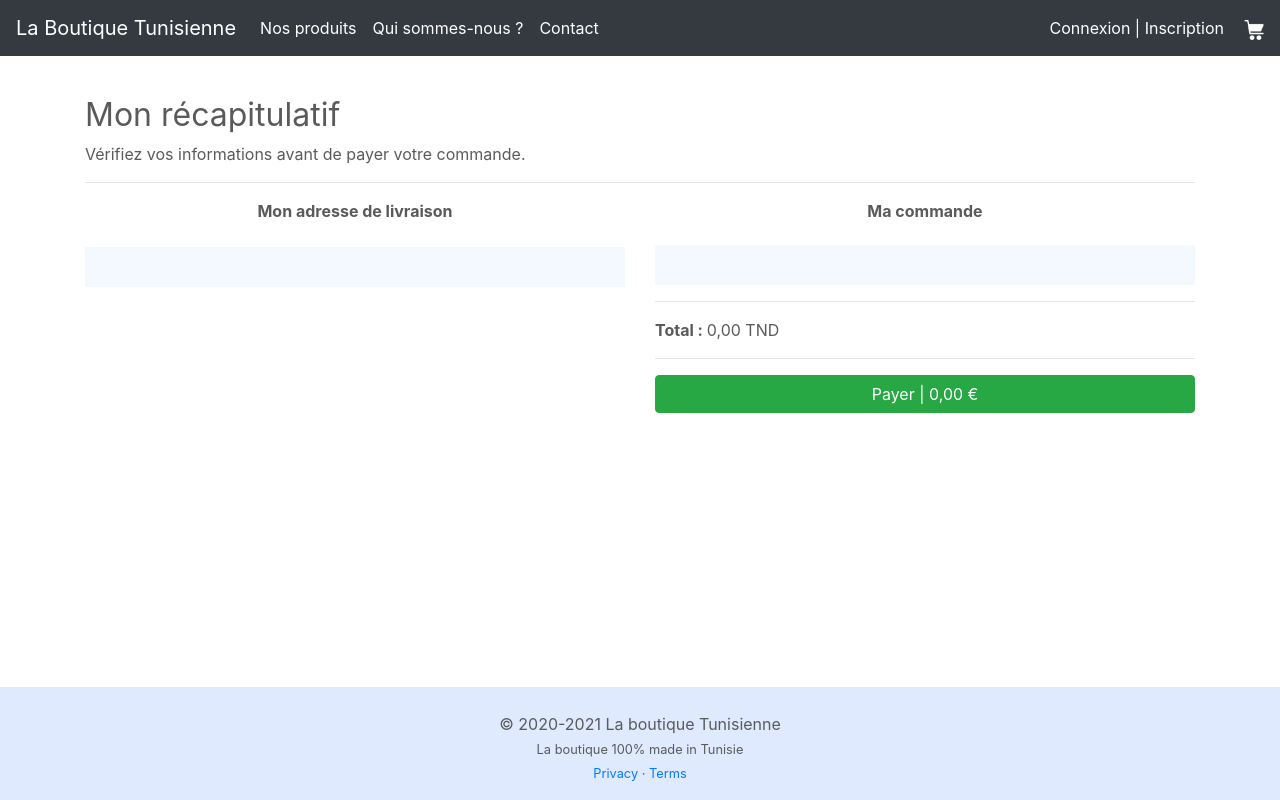
After one commit to wa2l-99/e-commerce, a Symfony app: template templates/order/add.html.twig in a window 1280 px wide. The commit adds this page. Run offline with Twig, Linux system fonts and the light colour scheme; the template is opened without the code that fills it, so the values that code supplies are empty; some libraries are stand-ins or nearby versions.

Commit message:
Chore:Créer la page de validation de la commande

```diff
--- a/src/Form/OrderType.php
+++ b/src/Form/OrderType.php
@@ -18,7 +18,7 @@ class OrderType extends AbstractType
 
         $builder
             ->add('addresses',EntityType::class,[
-                'label' => 'Choisisser votre adresse de livraison',
+                'label' => false,
                 'required' => true,
                 'class' => Address::class,
                 'choices' => $user->getAddresses(),
--- /dev/null
+++ b/templates/order/add.html.twig
@@ -0,0 +1,52 @@
+{% extends 'base.html.twig' %}
+
+{% block title %}Valider ma commande - La Boutique Tunisienne{% endblock %}
+
+{% block content %}
+    <h2>Mon récapitulatif</h2>
+    <p>Vérifiez vos informations avant de payer votre commande.</p>
+    <hr>
+    <div class="row">
+        <div class="col-md-6">
+        <div class="text-center">
+            <strong>Mon adresse de livraison</strong><br/>
+        </div>
+            <div class="form-check mt-4">
+                {{ delivery|raw }}
+            </div>
+        </div>
+        <div class="col-md-6">
+            <div class="text-center">
+                <b>Ma commande</b><br/>
+            </div>
+            <div class="order-summary">
+                {% set total = null %}
+                {% for key,product in cart %}
+                    <div class="row {% if key > 0 %}mt-2{% endif %}">
+                        <div class="col-2">
+                            <img src="/uploads/{{ product.product.illustration }}" alt="{{ product.product.name }}" height="75px">
+                        </div>
+                        <div class="col-8 my-auto">
+                            {{ product.product.name }}<br/>
+                            <small>
+                                {{ product.product.subtitle }}
+                                <br/>
+                                x {{ product.quantity }}
+                            </small>
+                        </div>
+                        <div class="col-2 my-auto">
+                            {{ ((product.product.price * product.quantity ) / 100)|number_format(2, ',', '.') }} TND
+                        </div>
+                    </div>
+                    {% set total = total + (product.product.price * product.quantity) %}
+                {% endfor %}
+            </div>
+
+            <hr>
+            <strong>Total : </strong> {{ (total / 100)|number_format(2, ',', '.') }} TND<br/>
+            <hr>
+
+            <a class="btn btn-success btn-block mt-3" id="checkout-button">Payer | {{ ((total / 100))|number_format(2, ',', '.') }} €</a>
+        </div>
+    </div>
+{% endblock %}
```
Also changed, not shown: templates/order/index.html.twig (+4 -4 lines).
